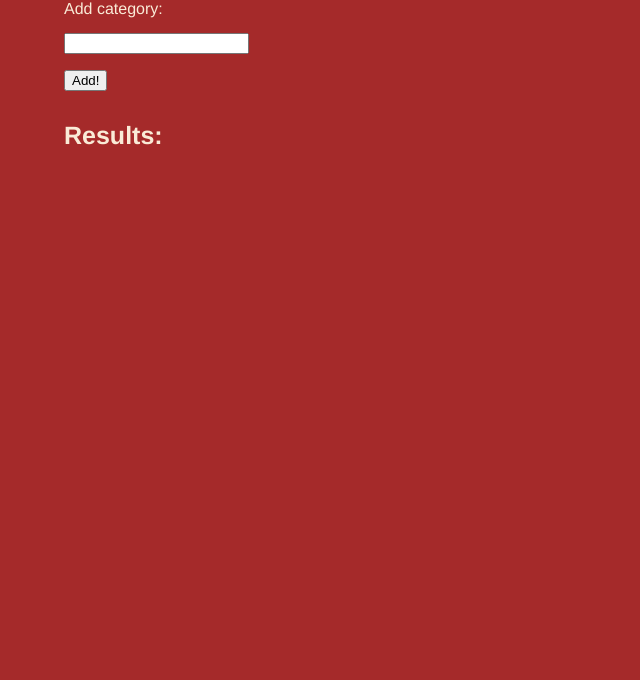
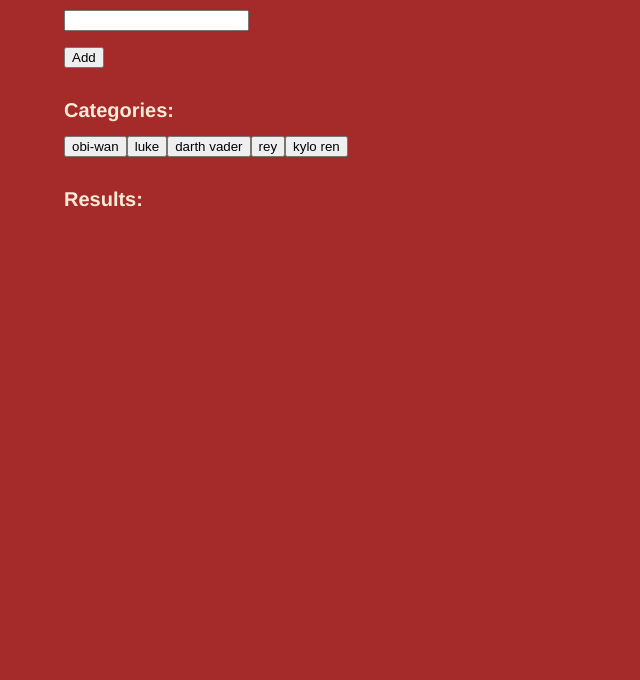
Before and after one commit to eduardomonforte/Giphy-HW, a plain HTML site: page index.html in a window 1280 px wide. Shown: the part 120-800 px from the top of the page, without its empty margins (0-640 px from the left). Drawn offline with nearby package versions, Linux system fonts and the light colour scheme; no server answers.

Commit message:
Shuffled html elements. Modified the style a little. Built the basic API request structure.

```diff
--- a/assets/css/style.css
+++ b/assets/css/style.css
@@ -8,5 +8,10 @@ body {
 
 h1 {
     font-weight: bold;
-    font-size: 25px;
+    font-size: 30px;
 }
+
+h2 {
+    font-weight: bold;
+    font-size: 20px;
+}
--- a/assets/javascript/logic.js
+++ b/assets/javascript/logic.js
@@ -2,4 +2,37 @@ console.log("I'm linked!")
 
 $(document).ready(function() {
 
+    // This array contains all default categories and will contain future ones.
+    var categories = ["obi-wan", "luke", "darth vader", "rey", "kylo ren"]
+
+    var newCategory = $("#add-category").val().trim()
+
+    // My Person API Key provided by GIPHY
+    var apiKey = "2Qh6FOtZdtxhTiBuIk5L5j7Tme5fGue8"
+    console.log("API Key: " + apiKey);
+
+    // This URL specifies the parameters included in the request.
+    var queryURL = "http://api.giphy.com/v1/gifs/search?q=" + newCategory.toLowerCase() + "&api_key=" + apiKey + "&limit=10&rating=g";
+    console.log("Query URL: " + queryURL);
+
+    $.ajax({
+        url: queryURL,
+        method: "GET"
+    }).then(function(response) {
+        console.log(response);
+    });
+
+    createButtons();
+
+    function createButtons() {
+        $("#buttons-container").empty();
+
+        for (var i = 0; i < categories.length; i++) {
+            var button = $("<button>");
+            button.attr("id", categories[i]);
+            button.text(categories[i].toLowerCase());
+            $("#buttons-container").append(button);
+        }
+    }
+
 });
--- a/index.html
+++ b/index.html
@@ -12,30 +12,36 @@
 </head>
 <body>
 
+
+<!-- Title -->
+<br>
+<br>
+<h1>GIPHY Search</h1>
+<br>
+<!-- Search Form -->
+<br>
+
+<section>
+    <div id="search-form">
+        <form>
+            <h2>Add a category:</h2>
+            <br>
+            <input type="text" name="category"><br>
+            <br>
+            <input type="submit" id="add-category" value="Add"><br>
+        </form>
+    </div>
+</section>
+
 <br>
 <!-- Categories Container -->
 <br>
 
 <section>
     <div id="categories-container">
-        Categories will be displayed here.
-    </div>
-</section>
-
-<br>
-<!-- Search Form -->
-<br>
-
-<section>
-    <div id="search-form">
-        <h1>GIPHY Search</h1>
-        <form>
-            <br>Add category:<br>
-            <br>
-            <input type="text" name="category" id="add-category"><br>
-            <br>
-            <input type="submit" value="Add!"><br>
-        </form>
+        <h2>Categories:</h2>
+        <br>
+        <div id="buttons-container"></div>
     </div>
 </section>
 
@@ -45,12 +51,12 @@
 
 <section>
     <div id="gifs-container">
-        <h1>Results:</h1>
+        <h2>Results:</h2>
     </div>
 </section>
 
 <!-- JQuery Link -->
-<script src="https://code.jquery.com/jquery-3.3.1.slim.min.js" integrity="sha384-q8i/X+965DzO0rT7abK41JStQIAqVgRVzpbzo5smXKp4YfRvH+8abtTE1Pi6jizo" crossorigin="anonymous"></script>
+<script src="https://cdnjs.cloudflare.com/ajax/libs/jquery/3.2.1/jquery.min.js"></script>
 
 <!-- JavaScript Link -->
 <script src="assets/javascript/logic.js"></script>
```
Also changed, not shown: 2 other files.
